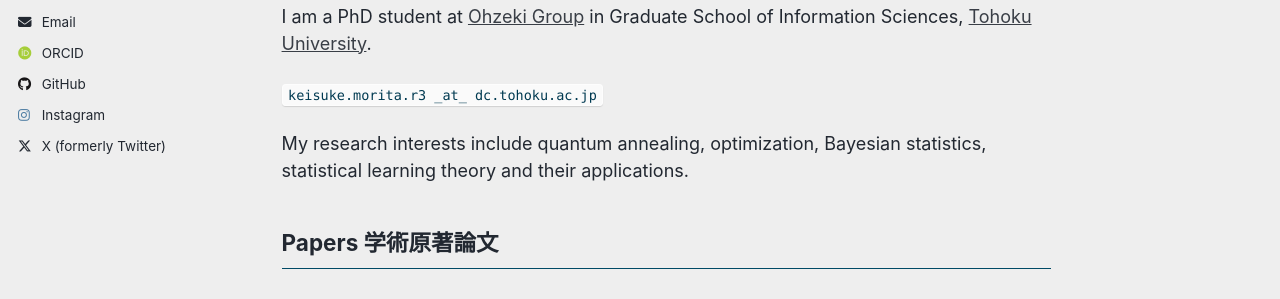
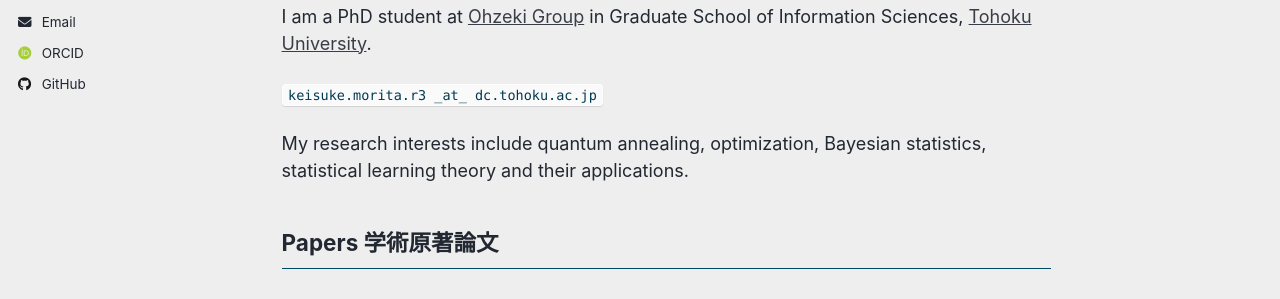
Before and after one commit to mory22k/mory22k.github.io, a Jekyll site: the page built from _pages/about.md, in a window 1280 px wide. Shown: the part 451-750 px from the top of the page. Built offline with Jekyll 4.4.1, drawn with Linux system fonts in a browser that asks for light colours; some web fonts are replaced; a script that is not in the unit is left out; some of the changed lines change nothing that is shown.

Commit message:
remove usernames from Instagram and Twitter fields in author section

```diff
--- a/_config.yml
+++ b/_config.yml
@@ -61,7 +61,7 @@ author:
   goodreads        : # Username
   google_plus      : # Username
   keybase          : # Username
-  instagram        : "mory22k"
+  instagram        : # Username
   lastfm           : # Username
   linkedin         : # Username
   mastodon         : # URL
@@ -71,7 +71,7 @@ author:
   steam            : # Username
   telegram         : # URL
   tumblr           : # Username
-  twitter          : "mory22k"
+  twitter          : # Username
   vine             : # Username
   weibo            : # Username
   wikipedia        : # Username
```
